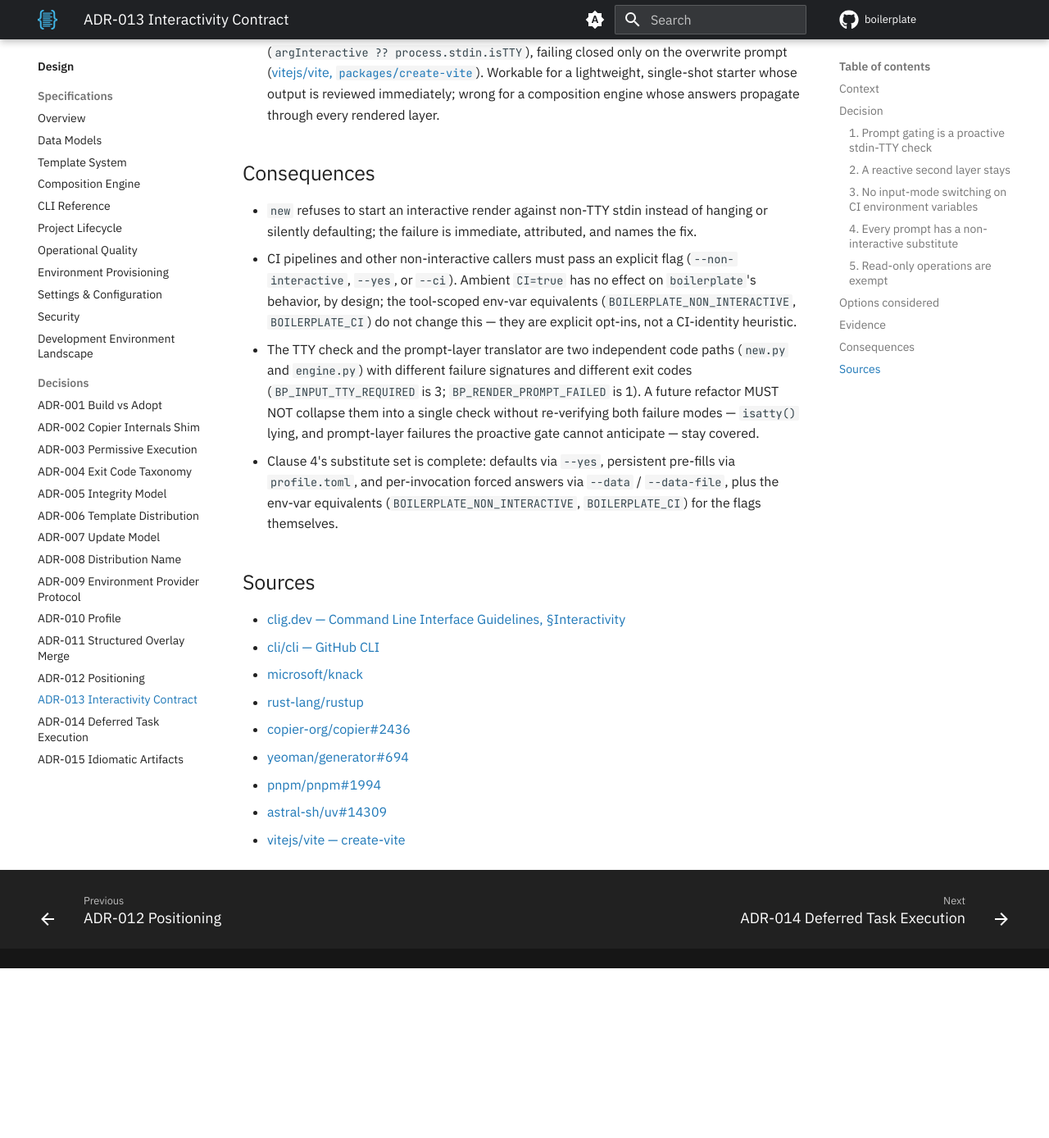
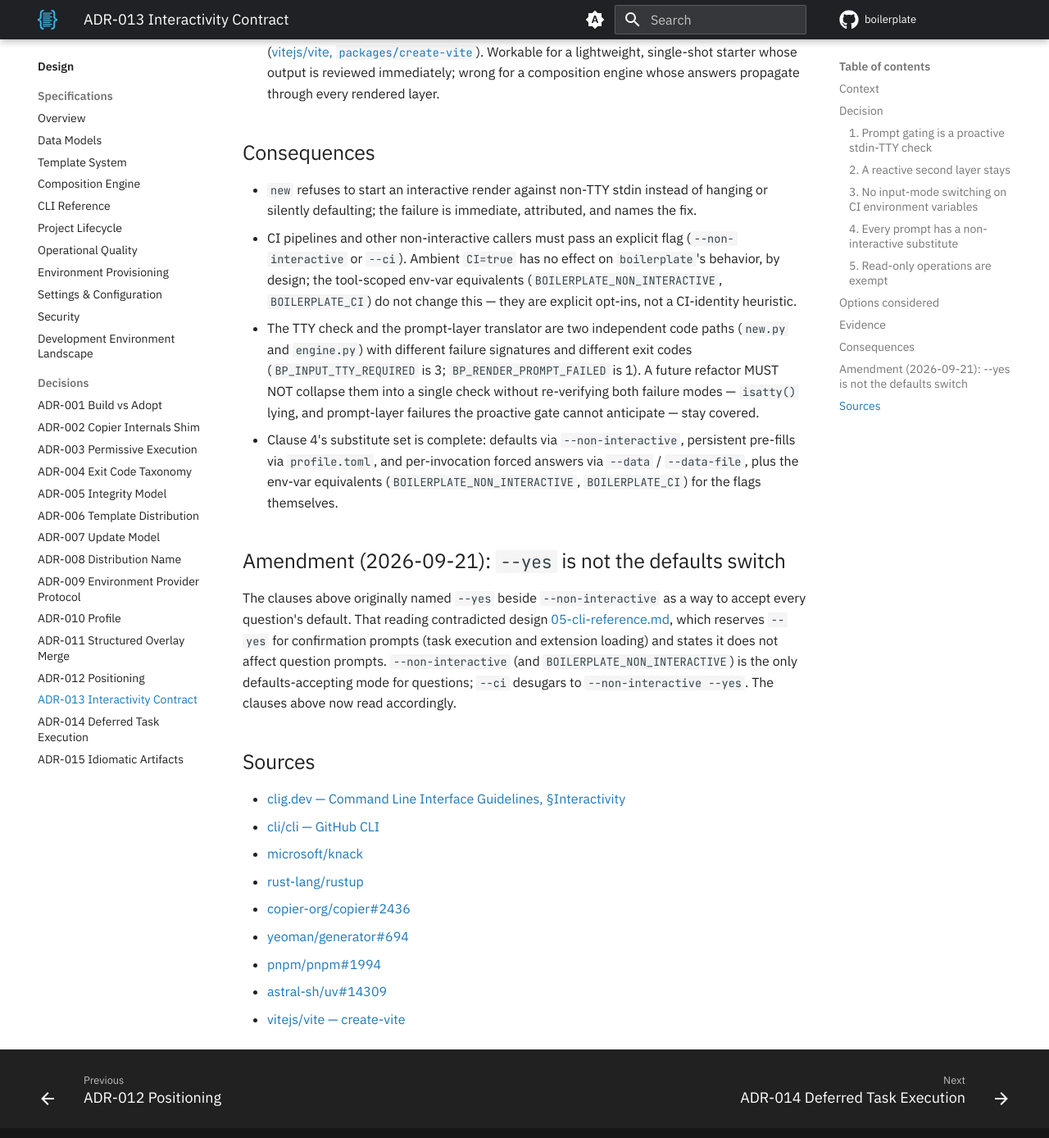
Before and after one commit to TheRealBillSiegler/boilerplate, an MkDocs documentation site: the page built from docs/design/adr-013-interactivity-contract.md, in a window 1280 px wide and 1400 px high, scrolled down 4174 px. Shown: the top 1388 px of the window at 82% size. Built offline with MkDocs 1.6.1 and Material for MkDocs 9.7.7, drawn with Linux system fonts in a browser that asks for light colours; comment, search, counter and statistics services are not loaded; the version menu is left out; before the commit the page ends 5355 px from its top, so only the background shows below that; some of the changed text lies outside the part shown.

Commit message:
feat(cli)!: drop --yes from new
`--yes` only implied `--non-interactive`, and its shipped meaning (accept
every question's default) contradicted design 05, which reserves `--yes`
for confirmation prompts. `--non-interactive` is the single
defaults-accepting mode; ADR-013 is amended to say so.

BREAKING CHANGE: `boilerplate new --yes`/`-y` is rejected as an unknown
option; pass `--non-interactive`.

Co-Authored-By: Claude Fable 5.1 <noreply@anthropic.com>

```diff
--- a/docs/design/adr-013-interactivity-contract.md
+++ b/docs/design/adr-013-interactivity-contract.md
@@ -1,12 +1,12 @@
 # ADR-013: The Interactivity Contract
 
-**Status**: Accepted
+**Status**: Accepted (amended 2026-09-21)
 
 **Date**: 2026-07-14 **Deciders**: Project team (Bill Siegler)
 
 ## Context
 
-`boilerplate new` renders in one of two modes: interactive (Copier prompts for unanswered questions) or non-interactive (`--non-interactive` / `--yes` / `--ci`, where every answer must come from a default, `profile.toml`, or a forced answer). Prompting has a failure mode with no natural backstop: when stdin cannot host a real terminal session, Copier's prompt layer (`questionary` / `prompt_toolkit`) does not always raise cleanly on EOF — it can retry-loop, growing memory without bound instead of exiting. This is not hypothetical: an equivalent failure was confirmed live on this project (Windows, stdin redirected from `NUL`, which `isatty()` misreports as a terminal) reaching the prompt layer and hanging before the guard was hardened. It is also a category-wide problem — see Evidence.
+`boilerplate new` renders in one of two modes: interactive (Copier prompts for unanswered questions) or non-interactive (`--non-interactive` / `--ci`, where every answer must come from a default, `profile.toml`, or a forced answer). Prompting has a failure mode with no natural backstop: when stdin cannot host a real terminal session, Copier's prompt layer (`questionary` / `prompt_toolkit`) does not always raise cleanly on EOF — it can retry-loop, growing memory without bound instead of exiting. This is not hypothetical: an equivalent failure was confirmed live on this project (Windows, stdin redirected from `NUL`, which `isatty()` misreports as a terminal) reaching the prompt layer and hanging before the guard was hardened. It is also a category-wide problem — see Evidence.
 
 This ADR records the decision rationale for the interactivity contract implemented in `boilerplate new` (`src/boilerplate/cli/commands/new.py`, `src/boilerplate/composition/rendering/engine.py`) and its error codes (design [07-operational-quality.md](07-operational-quality.md) §Error Code Registry; design [02-data-models.md](02-data-models.md) §Error Hierarchy). The behavior shipped ahead of this document; the "why" — surveyed against primary sources across CLI standards and peer tools, July 2026 — did not, and would otherwise be lost.
 
@@ -34,7 +34,7 @@ Rationale: a CI environment variable answers "am I running in CI?", not "should
 
 No template question is reachable only through a prompt:
 
-- **Defaults** (`--yes`) — accept the template's declared `default:` for every question.
+- **Defaults** (`--non-interactive`) — accept the template's declared `default:` for every question.
 - **Persistent pre-fills** (`profile.toml`) — per-user `[defaults]` and `[templates.<name>]` tables that ride Copier's `user_defaults` channel; an interactive answer, or a forced answer, overrides them.
 - **A per-invocation answers channel** (`--data` / `--data-file`) — forced answers for a single invocation, on Copier's `data` channel.
 
@@ -78,9 +78,13 @@ Verified against primary sources, July 2026.
 ## Consequences
 
 - `new` refuses to start an interactive render against non-TTY stdin instead of hanging or silently defaulting; the failure is immediate, attributed, and names the fix.
-- CI pipelines and other non-interactive callers must pass an explicit flag (`--non-interactive`, `--yes`, or `--ci`). Ambient `CI=true` has no effect on `boilerplate`'s behavior, by design; the tool-scoped env-var equivalents (`BOILERPLATE_NON_INTERACTIVE`, `BOILERPLATE_CI`) do not change this — they are explicit opt-ins, not a CI-identity heuristic.
+- CI pipelines and other non-interactive callers must pass an explicit flag (`--non-interactive` or `--ci`). Ambient `CI=true` has no effect on `boilerplate`'s behavior, by design; the tool-scoped env-var equivalents (`BOILERPLATE_NON_INTERACTIVE`, `BOILERPLATE_CI`) do not change this — they are explicit opt-ins, not a CI-identity heuristic.
 - The TTY check and the prompt-layer translator are two independent code paths (`new.py` and `engine.py`) with different failure signatures and different exit codes (`BP_INPUT_TTY_REQUIRED` is 3; `BP_RENDER_PROMPT_FAILED` is 1). A future refactor MUST NOT collapse them into a single check without re-verifying both failure modes — `isatty()` lying, and prompt-layer failures the proactive gate cannot anticipate — stay covered.
-- Clause 4's substitute set is complete: defaults via `--yes`, persistent pre-fills via `profile.toml`, and per-invocation forced answers via `--data` / `--data-file`, plus the env-var equivalents (`BOILERPLATE_NON_INTERACTIVE`, `BOILERPLATE_CI`) for the flags themselves.
+- Clause 4's substitute set is complete: defaults via `--non-interactive`, persistent pre-fills via `profile.toml`, and per-invocation forced answers via `--data` / `--data-file`, plus the env-var equivalents (`BOILERPLATE_NON_INTERACTIVE`, `BOILERPLATE_CI`) for the flags themselves.
+
+## Amendment (2026-09-21): `--yes` is not the defaults switch
+
+The clauses above originally named `--yes` beside `--non-interactive` as a way to accept every question's default. That reading contradicted design [05-cli-reference.md](05-cli-reference.md), which reserves `--yes` for confirmation prompts (task execution and extension loading) and states it does not affect question prompts. `--non-interactive` (and `BOILERPLATE_NON_INTERACTIVE`) is the only defaults-accepting mode for questions; `--ci` desugars to `--non-interactive --yes`. The clauses above now read accordingly.
 
 ## Sources
 
```
Also changed, not shown: other parts of docs/design/adr-013-interactivity-contract.md (+2 -2 lines), CHANGELOG.md (+6 -0 lines), docs/cli.md (+3 -3 lines), docs/customization.md (+1 -1 lines), docs/design/09-settings-and-configuration.md (+1 -1 lines), docs/design/adr-010-profile.md (+1 -1 lines), docs/status.md (+1 -1 lines), 5 other files.
